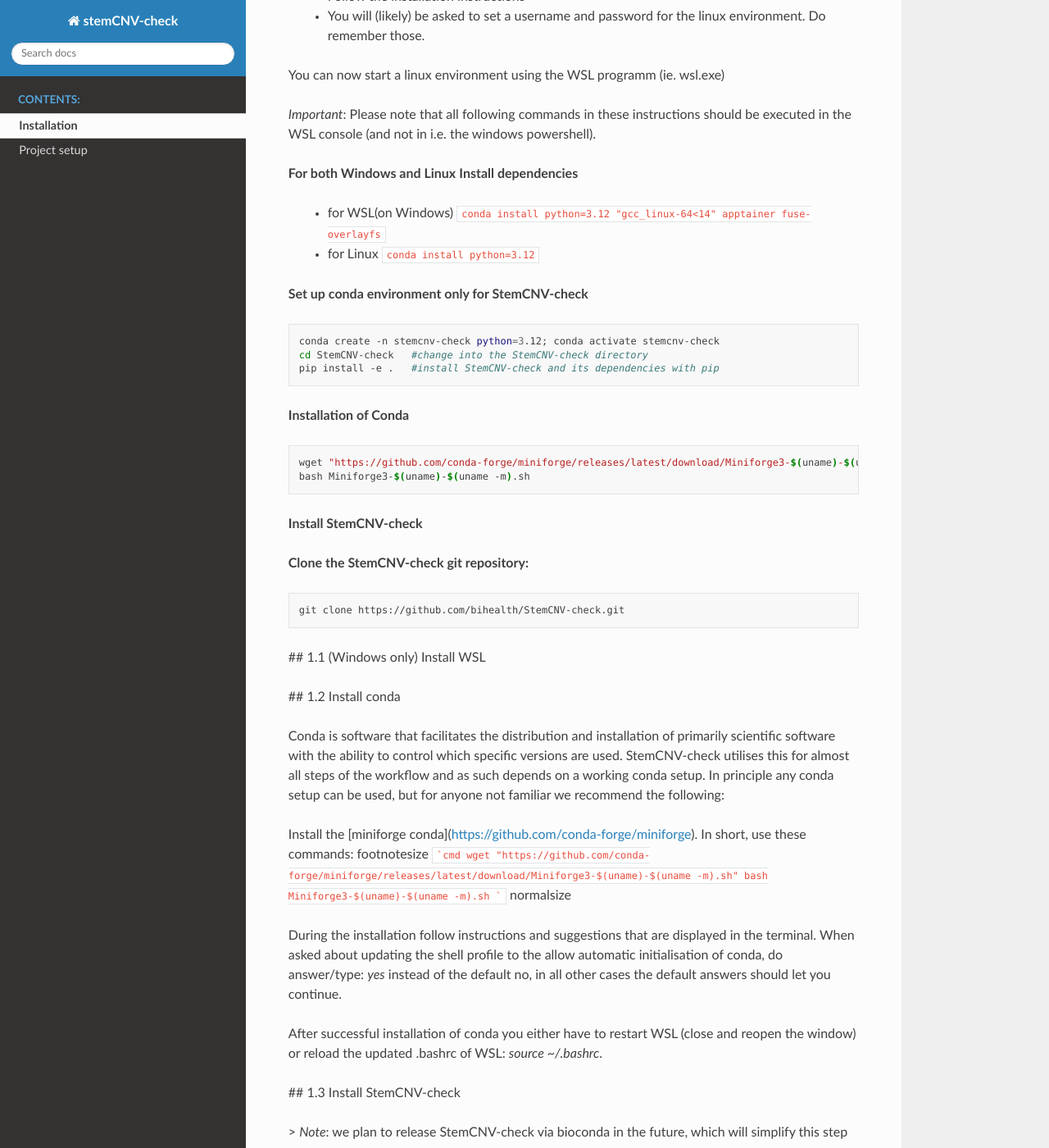
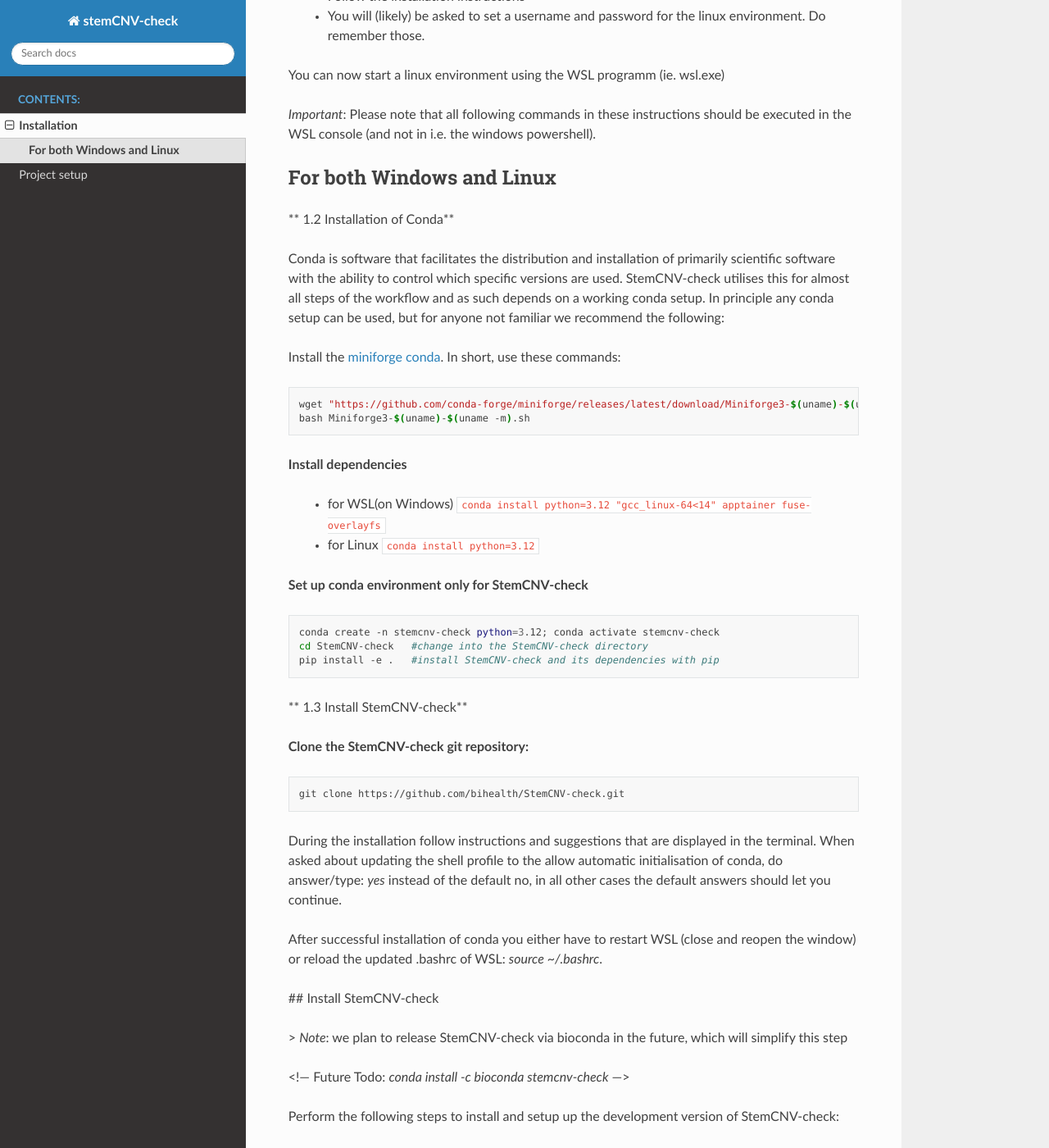
Before and after one commit to icalledmyselfmoon/stemCNV_check_Read_the_docs, a Sphinx documentation site: the page built from source/installation.rst, in a window 1280 px wide and 1400 px high, scrolled down 513 px. Shown: the whole window at 82% size. Built offline with Sphinx 7.4.7 and the Read the Docs theme 3.1.0, drawn with Linux system fonts in a browser that asks for light colours.

Commit message:
Update installation.rst

````diff
--- a/source/installation.rst
+++ b/source/installation.rst
@@ -5,7 +5,7 @@
 
 **For Windows: Installation of WSL (Windows Subsystem for Linux)**
 
-Please also consult the  `official instructions <https://learn.microsoft.com/en-us/windows/wsl/installL>`_ for installing WSL,
+Please also consult the `official instructions <https://learn.microsoft.com/en-us/windows/wsl/installL>`_ for installing WSL,
 especially if you encounter any problems.
 
 In short:
@@ -23,6 +23,21 @@
 
 
 **For both Windows and Linux**
+----------
+** 1.2 Installation of Conda**
+
+Conda is software that facilitates the distribution and installation of primarily scientific software with the ability
+to control which specific versions are used. StemCNV-check utilises this for almost all steps of the workflow and
+as such depends on a working conda setup. In principle any conda setup can be used, but for anyone not familiar
+we recommend the following:
+
+Install the `miniforge conda <https://github.com/conda-forge/miniforge>`_. In short, use these commands:
+
+.. code:: bash
+
+    wget "https://github.com/conda-forge/miniforge/releases/latest/download/Miniforge3-$(uname)-$(uname -m).sh"
+    bash Miniforge3-$(uname)-$(uname -m).sh
+
 **Install dependencies**
 
    - for WSL(on Windows) ``conda install python=3.12 "gcc_linux-64<14" apptainer fuse-overlayfs``
@@ -38,14 +53,7 @@
    pip install -e .   #install StemCNV-check and its dependencies with pip
 
 
-**Installation of Conda**
-
-.. code:: bash
-
-    wget "https://github.com/conda-forge/miniforge/releases/latest/download/Miniforge3-$(uname)-$(uname -m).sh"
-    bash Miniforge3-$(uname)-$(uname -m).sh
-
-**Install StemCNV-check**
+** 1.3 Install StemCNV-check**
 
 **Clone the StemCNV-check git repository:**
 
@@ -53,24 +61,8 @@
 
    git clone https://github.com/bihealth/StemCNV-check.git
 
-## 1.1 (Windows only) Install WSL
 
 
-
-## 1.2 Install conda
-
-Conda is software that facilitates the distribution and installation of primarily scientific software with the ability
-to control which specific versions are used. StemCNV-check utilises this for almost all steps of the workflow and
-as such depends on a working conda setup. In principle any conda setup can be used, but for anyone not familiar
-we recommend the following:
-
-Install the [miniforge conda](https://github.com/conda-forge/miniforge). In short, use these commands:
-\footnotesize
-```cmd
-wget "https://github.com/conda-forge/miniforge/releases/latest/download/Miniforge3-$(uname)-$(uname -m).sh"
-bash Miniforge3-$(uname)-$(uname -m).sh
-```
-\normalsize
 
 During the installation follow instructions and suggestions that are displayed in the terminal. When asked about updating
 the shell profile to the allow automatic initialisation of conda, do answer/type: `yes` instead of the default no,
@@ -80,7 +72,7 @@
 .bashrc of WSL: `source ~/.bashrc`.
 
 
-## 1.3 Install StemCNV-check
+##  Install StemCNV-check
 
 > *Note*: we plan to release StemCNV-check via bioconda in the future, which will simplify this step
 
````
